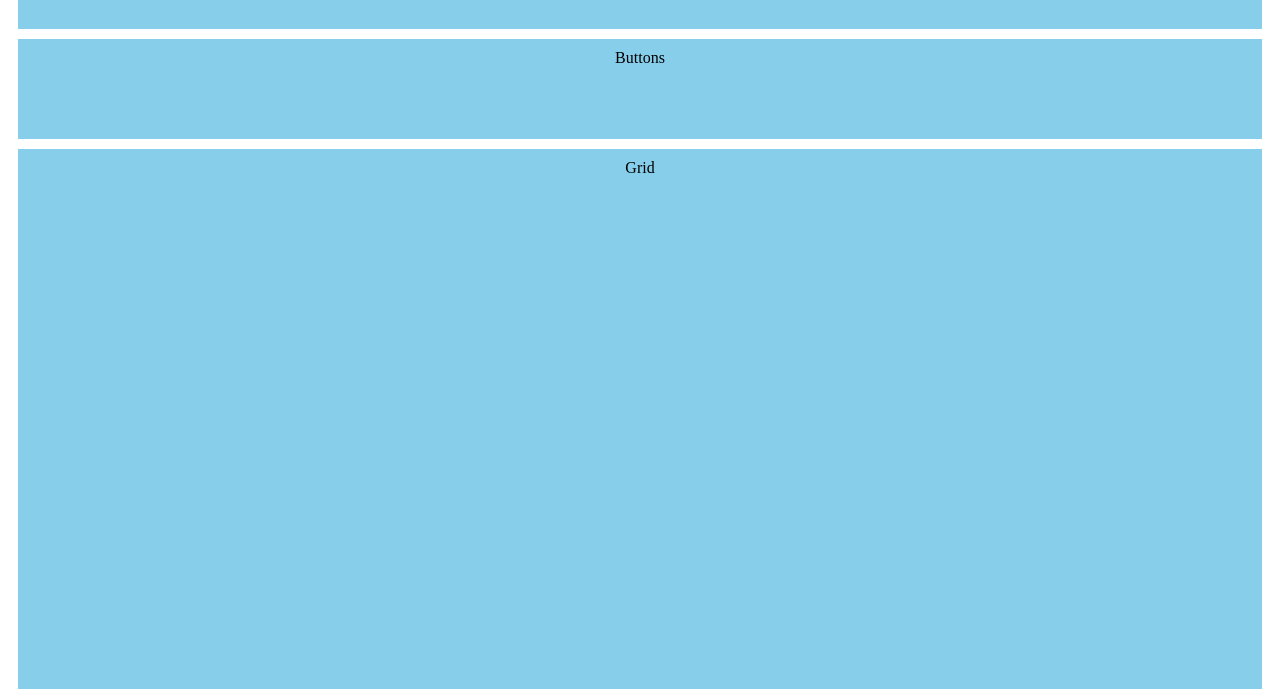
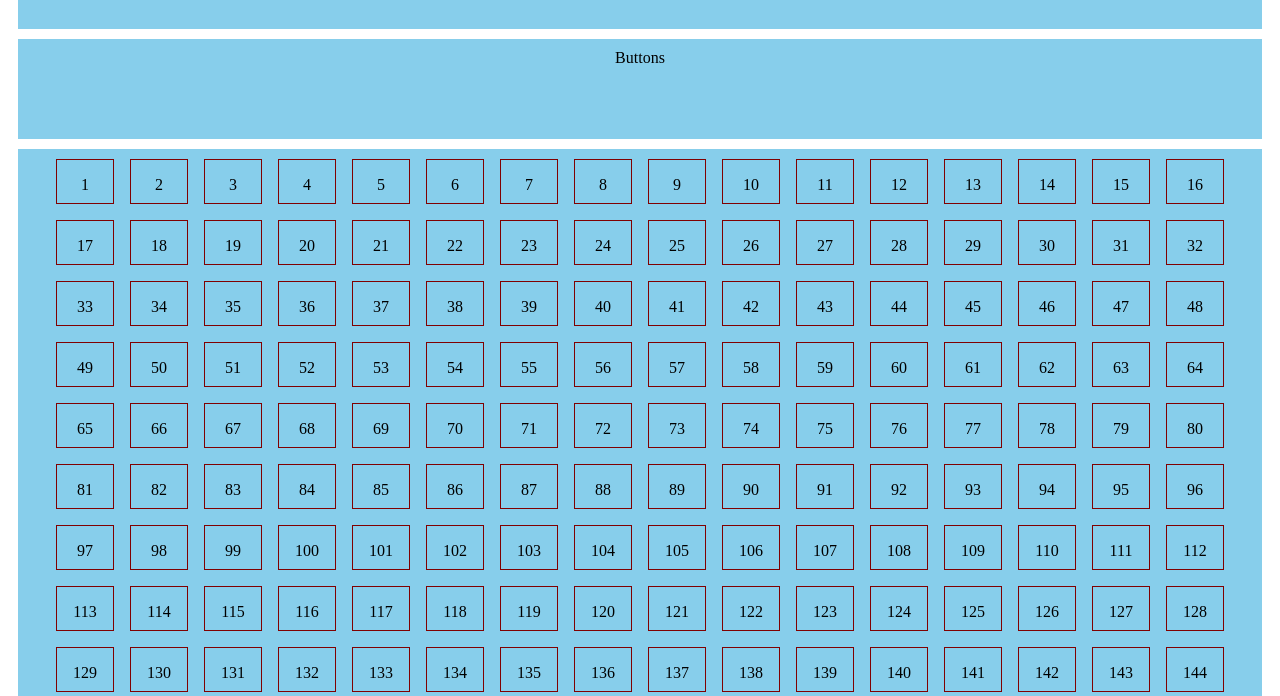
Before and after one commit to 1jeffreyli/etchasketch, a plain HTML site: page index.html in a window 1280 px wide. Shown: the part 89-785 px from the top of the page. Drawn offline with Linux system fonts and the light colour scheme.

Commit message:
Add basic grid styling and drawing functionality

```diff
--- a/index.html
+++ b/index.html
@@ -6,7 +6,7 @@
     <meta name="viewport" content="width=device-width, initial-scale=1.0">
     <title>Etch-A-Sketch</title>
     <link rel="stylesheet" href="style.css">
-    <script src="script.js"></script>
+    <script src="script.js" defer></script>
 </head>
 <body>
     <div class="wrapper">
@@ -18,8 +18,7 @@
             Buttons
         </nav>
         <main>
-            Grid
-            <div id="grid">
+            <div id="container">
 
             </div>
         </main>
--- /dev/null
+++ b/script.js
@@ -0,0 +1,13 @@
+const container = document.getElementById("container");
+
+function draw(rows, cols) {
+    container.style.setProperty("--grid-rows", rows);
+    container.style.setProperty("--grid-cols", cols);
+    for (let i = 0; i < (rows * cols); i++) {
+        let cell = document.createElement("div");
+        cell.innerText = (i + 1);
+        container.appendChild(cell).className = "cell";
+    }
+}
+
+draw(16, 16);
--- a/style.css
+++ b/style.css
@@ -6,10 +6,10 @@
     "header header"
     "nav nav"
     "main main"
-    "main main"
-    "main main"
-    "main main"
-    "main main"
+    /* "main main" */
+    /* "main main" */
+    /* "main main" */
+    /* "main main" */
     "footer footer";
     text-align: center;
     margin: 0 auto;
@@ -30,9 +30,30 @@ nav {
     grid-area: nav;
 }
 
-main {
+main{
     grid-area: main;
     display: grid;
+}
+
+:root {
+    --grid-cols: 1;
+    --grid-rows: 1;
+}
+
+#container {
+    display: grid;
+    grid-template-columns: repeat(var(--grid-cols), 1fr);
+    grid-template-rows: repeat(var(--grid-rows), minmax(10px, auto));
+    grid-gap: 1em;
+    grid-auto-rows: minmax(10px, auto);
+    max-height: 960px;
+    margin: 0 auto;
+}
+
+.cell {
+    padding: 1em;
+    border: 1px solid maroon;
+    text-align: center;
 }
 
 footer {
```
